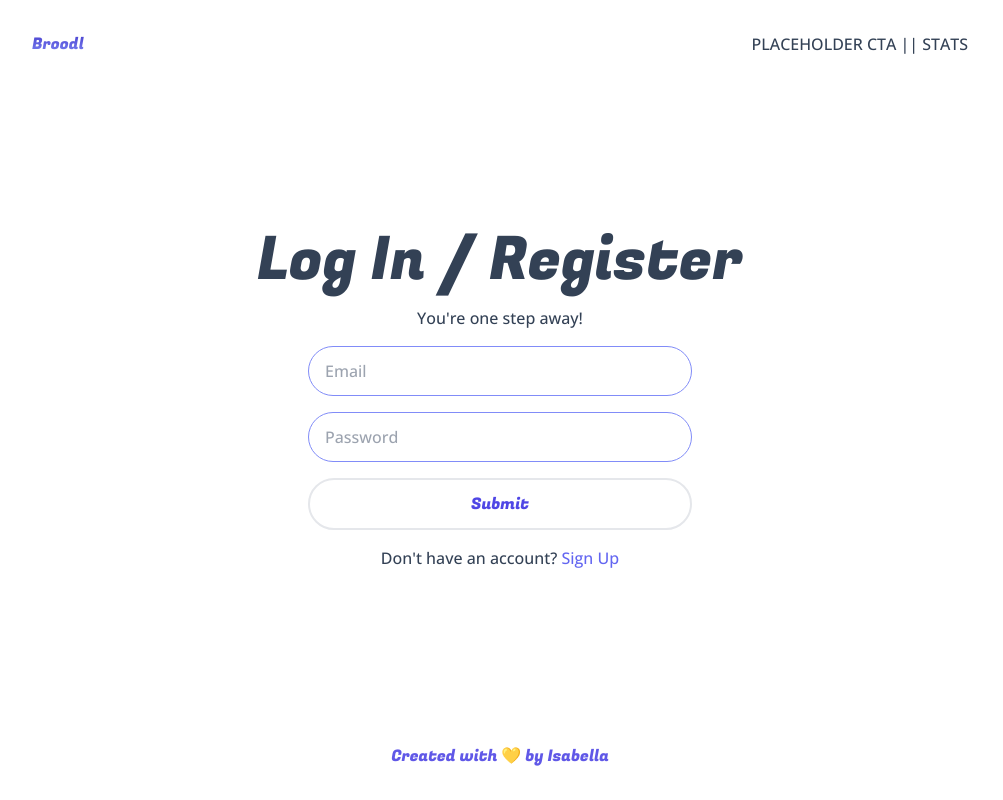
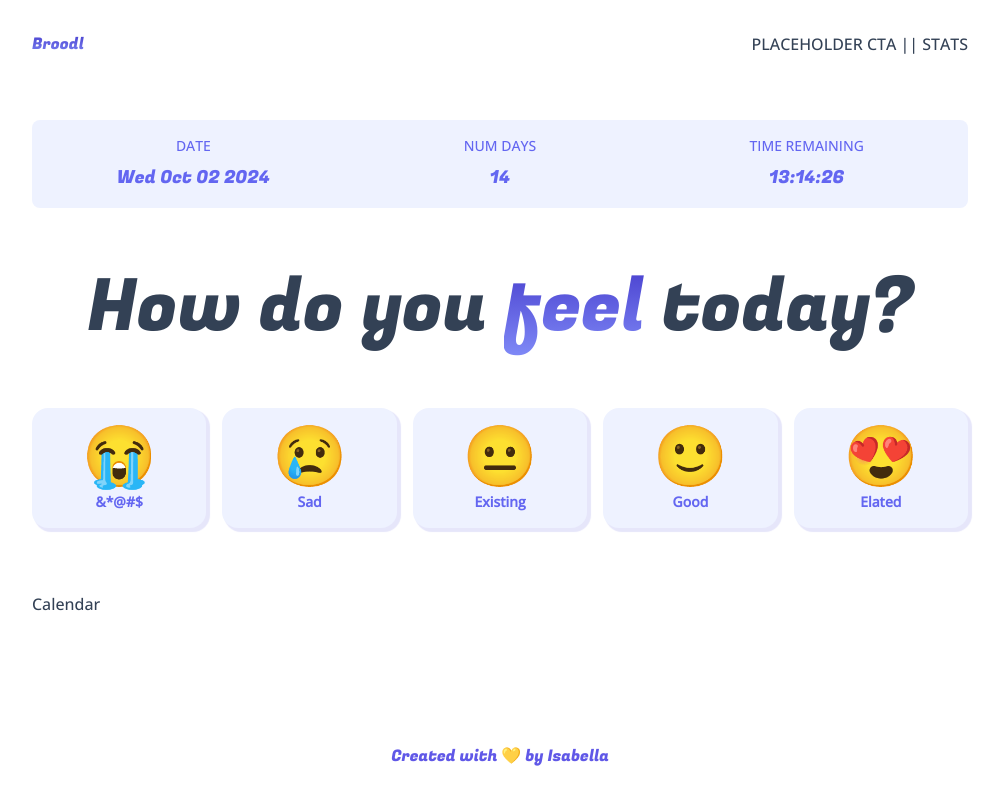
Before and after one commit to isabella-riquetti/broodl, a Next.js app: page /dashboard in a window 1280 px wide. Shown: the whole page, without its empty margins (140-1143 px from the left). Built offline with nearby package versions, Linux system fonts and the light colour scheme.

Commit message:
Mood selector

```diff
--- a/app/dashboard/page.tsx
+++ b/app/dashboard/page.tsx
@@ -8,7 +8,7 @@ export const metadata: Metadata = {
 };
 
 export default function DashbaordPage() {
-    const isAuthenticated = false;
+    const isAuthenticated = true;
 
     const children = isAuthenticated ? (
         <Dashboard />
--- a/app/globals.css
+++ b/app/globals.css
@@ -31,3 +31,20 @@ body {
   -webkit-background-clip: text;
   -webkit-text-fill-color: transparent;
 }
+
+.purpleShadow {
+  box-shadow: 3px 3px 1px 1px lavender;
+}
+
+.purpleShadow:hover {
+  transform: translate(3px 3px);
+  box-shadow: 0px 0px 1px 1px lavender;
+}
+
+.text-5xl-gradual {
+  @apply text-5xl sm:text-6xl md:text-7xl;
+}
+
+.text-4xl-gradual {
+  @apply text-4xl sm:text-5xl md:text-6xl;
+}
--- a/components/Dashboard.tsx
+++ b/components/Dashboard.tsx
@@ -1,7 +1,50 @@
+import classNames from 'classnames';
 import React from 'react'
+import Calendar from './Calendar';
 
 export default function Dashboard() {
+  const statuses = {
+    date: new Date().toDateString(),
+    num_days: 14,
+    time_remaining: '13:14:26',
+  };
+  const moods = {
+    '&*@#$': '😭',
+    'Sad': '😢',
+    'Existing': '😐',
+    'Good': '🙂',
+    'Elated': '😍',
+  };
+
   return (
-    <div>Dashboard</div>
+    <div className='flex flex-col flex-1 gap-8 sm:gap-12 md:gap-16'>
+      <div className='grid grid-cols-2 sm:grid-cols-3 bg-indigo-50 text-indigo-500 rounded-lg gap-4 p-4 text-center'>
+        {Object.entries(statuses).map(([key, value], index) => {
+          return (
+            <div key={key} className={classNames('flex flex-col gap-1 sm:gap-2', {
+              'col-span-2 sm:col-span-1': index === 0
+            })}>
+              <p className='font-medium uppercase text-xs sm:text-sm truncate'>{key.replace(/_/g, ' ')}</p>
+              <p className='font-fugaz text-base sm:text-lg truncate'>{value}</p>
+            </div>
+          )
+        })}
+      </div>
+      <h4 className='font-fugaz text-5xl-gradual text-center'>
+        How do you <span className='textGradient'>feel</span> today?
+      </h4>
+      <div className="flex flex-wrap gap-4 text-center">
+        {Object.entries(moods).map(([key, mood]) => {
+          return (
+            <div key={key} className='flex-1'>
+              <button className='flex flex-col gap-2 items-center py-4 px-8 rounded-2xl purpleShadow duration-200 bg-indigo-50 hover:text-indigo-100 w-full'>
+                <p className='text-4xl-gradual'>{mood}</p>
+                <p className='text-indigo-500 font-bold text-xm sm:text-sm'>{key}</p>
+              </button>
+            </div>)
+        })}
+      </div>
+      <Calendar />
+    </div>
   )
 }
--- a/components/Hero.tsx
+++ b/components/Hero.tsx
@@ -5,7 +5,7 @@ import Calendar from './Calendar'
 export default function Hero() {
   return (
     <div className='py-4 md:py-10 flex flex-col gap-4 sm:gap-8'>
-      <h1 className='font-fugaz text-5xl sm:text-6xl md:text-7xl text-center'><span className='textGradient'>Broodl</span> helps you track you <span className='textGradient'>daily</span> mood!</h1>
+      <h1 className='font-fugaz text-5xl-gradual text-center'><span className='textGradient'>Broodl</span> helps you track you <span className='textGradient'>daily</span> mood!</h1>
       <p className='text-lg sm:text-xl md:text-2xl max-w-[80%] text-center mx-auto'>Create your mood record and see how you fell <span className='font-semibold'>every day of every year.</span></p>
       <div className='grid grid-cols-2 gap-4 w-fit mx-auto'>
         <Button text="Sing Up" />
--- a/components/Login.tsx
+++ b/components/Login.tsx
@@ -4,7 +4,7 @@ import Button from './Button'
 export default function Login() {
   return (
     <div className="flex flex-col flex-1 justify-center items-center gap-4">
-      <h3 className='font-fugaz text-4xl sm:text-5xl md:text-6xl'>Log In / Register</h3>
+      <h3 className='font-fugaz text-4xl-gradual'>Log In / Register</h3>
       <p>{"You're one step away!"}</p>
       <input className='w-full max-w-96 mx-auto px-4 py-2 sm:py-3 border border-solid border-indigo-400 rounded-full outline-none duration-200 hover:border-indigo-600' placeholder='Email' type="email" />
       <input className='w-full max-w-96 mx-auto px-4 py-2 sm:py-3 border border-solid border-indigo-400 rounded-full outline-none duration-200 hover:border-indigo-600' placeholder='Password' type="password" />
```
